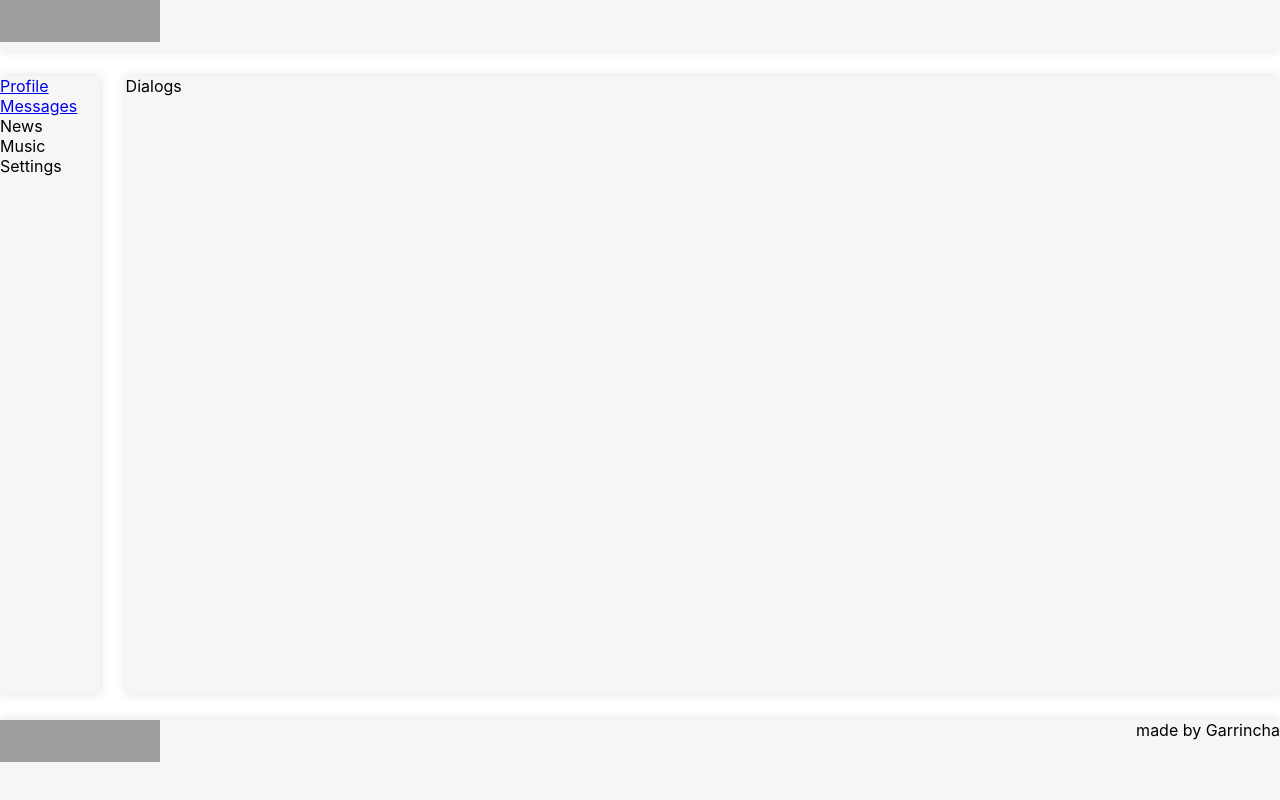
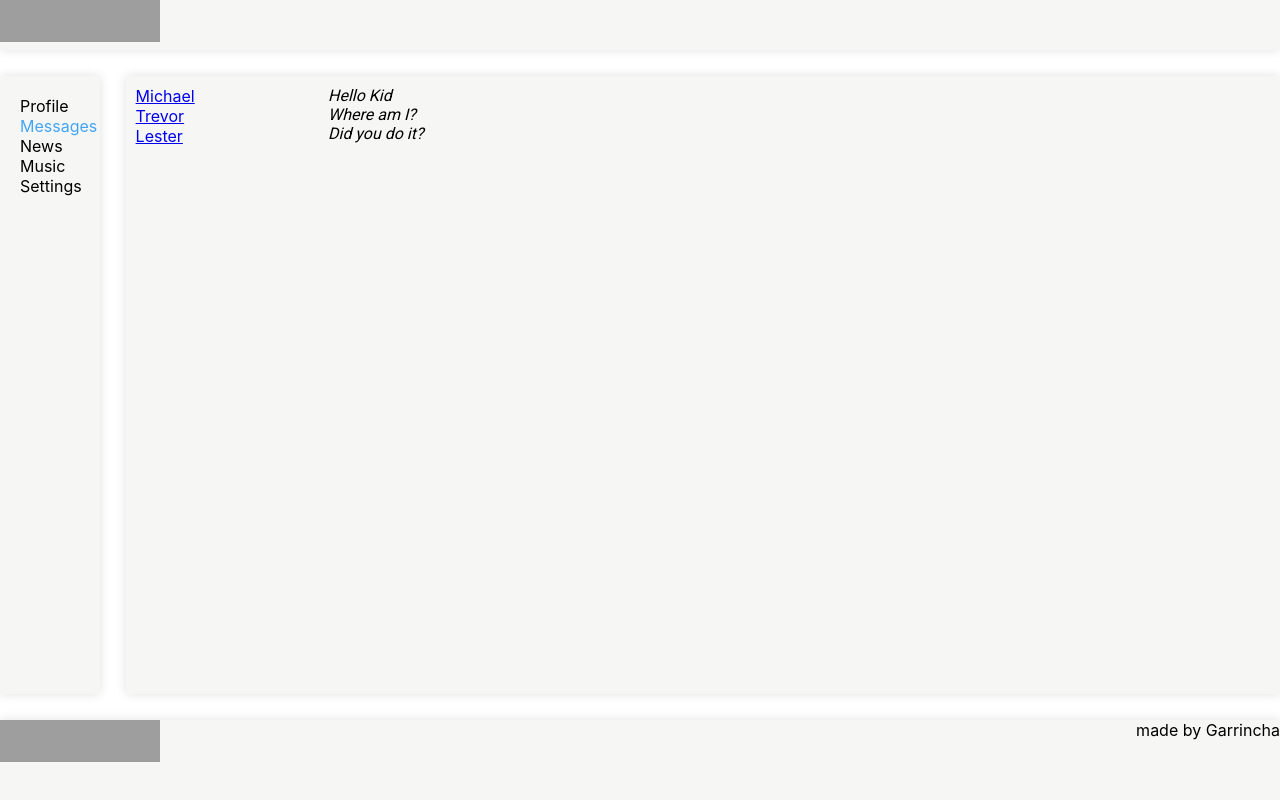
Before and after one commit to DaniyarAbdulov/react_first_app, a React (Create React App) app: page /dialogs in a window 1280 px wide. Built offline with nearby package versions, Linux system fonts and the light colour scheme; grey boxes are pictures that could not be loaded.

Commit message:
8th commit

```diff
--- a/package.json
+++ b/package.json
@@ -3,6 +3,8 @@
   "version": "0.1.0",
   "private": true,
   "dependencies": {
+    "@emotion/react": "^11.11.1",
+    "@emotion/styled": "^11.11.0",
     "@material-ui/core": "^4.12.4",
     "@mui/material": "^5.13.6",
     "@testing-library/jest-dom": "^5.16.5",
--- a/src/App.css
+++ b/src/App.css
@@ -26,7 +26,4 @@
   box-shadow: 0 0 10px #e1e1e1;
   background-image: none;
   background-color: #f6f6f5;
-
-
-
 }
--- a/src/App.js
+++ b/src/App.js
@@ -15,18 +15,14 @@ const App = () => {
          <div className='app-wrapper'>
             <Header />
             <Navbar />
-
             <div className='app-wrapper-content'>
                <Routes>
                   <Route path="/dialogs" element={<Dialogs />} />
                   <Route path="/profile" element={<Profile />} />
-
                </Routes>
-
             </div>
             <Footer />
          </div>
-
       </BrowserRouter>
    );
 }
--- a/src/components/Dialogs/Dialogs.jsx
+++ b/src/components/Dialogs/Dialogs.jsx
@@ -1,12 +1,29 @@
 import React from "react";
 import classes from "./Dialogs.module.css"
+import { NavLink } from "react-router-dom";
 
-const Dialogs = () =>{
+const Dialogs = (props) =>{
     return (
-        <div>
-            Dialogs
+        <div className={classes.dialogs}>
+            <div className={classes.dialogsItems}>
+                <div className={classes.dialog + ' ' + classes.active}>
+                    <NavLink to='/dialogs/id=1'>Michael</NavLink>
+                </div>
+                <div className={classes.dialog}>
+                    <NavLink to='/dialogs/id=2'>Trevor</NavLink>
+                </div>
+                <div className={classes.dialog}>
+                    <NavLink to='/dialogs/id=3'>Lester</NavLink>
+                </div>
+             </div>
+           <div className={classes.messages}>
+                <div className={classes.dialog}>Hello Kid</div>
+                <div className={classes.dialog}>Where am I?</div>
+                <div className={classes.dialog}>Did you do it?</div>
+            </div>
+
         </div>
+
     )
 }
-
 export default Dialogs;
--- a/src/components/Dialogs/Dialogs.module.css
+++ b/src/components/Dialogs/Dialogs.module.css
@@ -0,0 +1,34 @@
+
+
+.dialogs {
+    display: grid;
+    grid-template-columns: 2fr 10fr;
+
+
+}
+
+.dialogsItems {
+    padding: 10px;
+
+}
+
+.active{
+    color: #42a5f5;
+}
+
+.messages {
+    padding: 10px;
+    font-family:'Roboto', sans-serif;
+    font-style: italic;
+
+
+}
+
+.message {
+}
+
+.item img {
+    width: 50px;
+    height: 50px;
+    border-radius: 30px;
+  }
--- a/src/components/Navbar/Navbar.jsx
+++ b/src/components/Navbar/Navbar.jsx
@@ -1,14 +1,15 @@
 import React from "react";
 import classes from './Navbar.module.css'
+import { NavLink } from "react-router-dom";
 
 const Navbar = () => {
   return (
     <nav className={classes.nav}>
       <div className={classes.item}>
-        <a href="/profile">Profile</a>
+        <NavLink to="/profile" className={navData => navData.isActive? classes.active : classes.item}>Profile</NavLink>
       </div>
       <div className={classes.item}>
-        <a href="/dialogs">Messages</a>
+        <NavLink to="/dialogs" className={navData => navData.isActive? classes.active : classes.item}>Messages</NavLink>
       </div>
       <div className={classes.item}>
         <a>News</a>
--- a/src/components/Navbar/Navbar.module.css
+++ b/src/components/Navbar/Navbar.module.css
@@ -1,10 +1,17 @@
-.nav{
+.nav {
   grid-area: n;
   box-shadow: 0 0 10px #e1e1e1;
   background-image: none;
   background-color: #f6f6f5;
+  padding: 20px;
 }
 
 .item {
-    color:black;
+  color: black;
+  text-decoration: none;
 }
+
+.active {
+  color: #42a5f5;
+  text-decoration: none;
+}
```
Also changed, not shown: 1 other file (tests, documents, lock files or other folders). Lines whose indentation alone changed are shown as unchanged.
